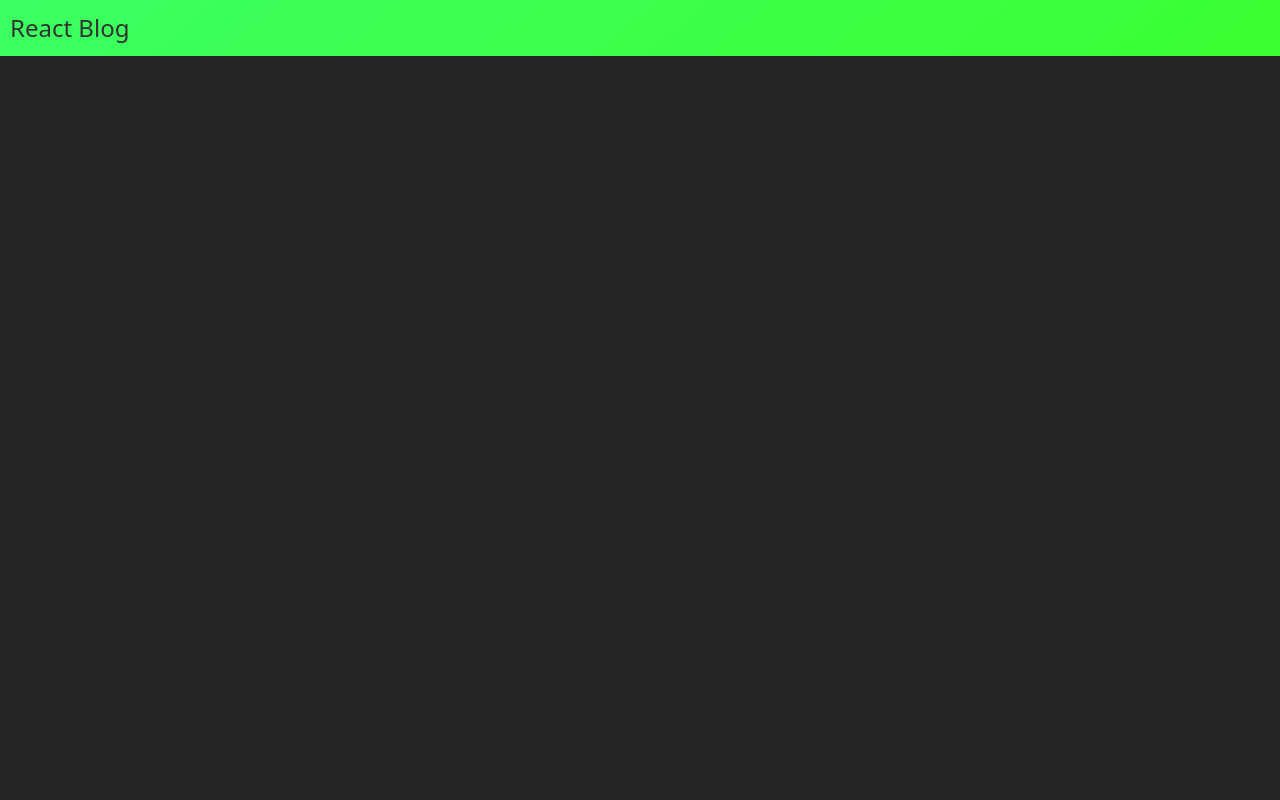
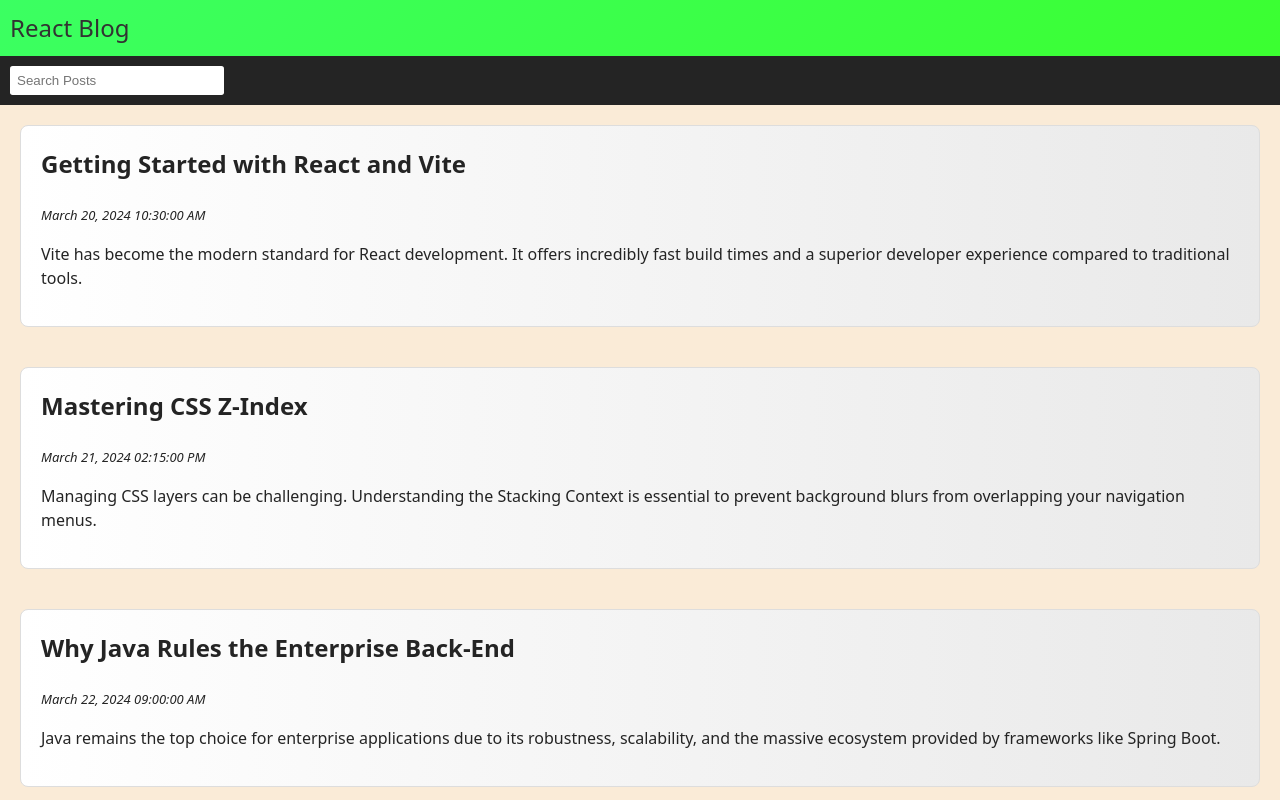
Before and after one commit to Thelink9412/Front-end-Web-Development, a React (Vite) app in the folder BlogAPI/: page / in a window 1280 px wide. Shown: the top 800 px of the page. Built offline with nearby package versions, Linux system fonts and the light colour scheme; data requests are answered from the project's data file.

Commit message:
Added fetched posts, need to add Links

```diff
--- a/BlogAPI/package.json
+++ b/BlogAPI/package.json
@@ -12,7 +12,8 @@
   "dependencies": {
     "axios": "^1.13.2",
     "react": "^19.2.0",
-    "react-dom": "^19.2.0"
+    "react-dom": "^19.2.0",
+    "react-router-dom": "^7.13.0"
   },
   "devDependencies": {
     "@eslint/js": "^9.39.1",
--- a/BlogAPI/src/App.tsx
+++ b/BlogAPI/src/App.tsx
@@ -1,11 +1,47 @@
-import { useState } from 'react'
+import { useEffect, useState } from 'react'
+import api from './api/posts'
+import { isAxiosError } from 'axios';
+import type { PostType } from './lib/types';
+import NavBar from './components/NavBar';
+import {Routes, BrowserRouter, Route} from 'react-router-dom'
+import { PostsContainer } from './components/PostsContainer';
 
 function App() {
+  const [posts, setPosts] = useState<PostType[]>([]);
+  const [searchInput, setSearchInput] = useState<string>('')
+
+  useEffect(() => {
+    const fetchPosts = async () => {
+      try{
+        const results = await api.get('/posts');
+        console.log(results.data)
+        setPosts(results.data)
+      } catch (err){
+        if(isAxiosError(err)){
+          console.log(err.response?.data);
+          console.log(err.response?.status);
+          console.log(err.response?.headers);
+        }
+      }
+    }
+
+    fetchPosts();
+  }, [])
+
   return (
     <>
       <header className='title-header'>
         React Blog
       </header>
+      <NavBar searchInput={searchInput} setSearchInput={setSearchInput}/>
+      <div className='main-container'>
+        <BrowserRouter>
+          <Routes>
+            <Route path='/' element={<PostsContainer posts={posts} searchInput={searchInput}/>}/>
+            {/* <Route path='/post/:id' element={<Post />}></Route> */}
+          </Routes>
+        </BrowserRouter>
+      </div>
     </>
   )
 }
--- /dev/null
+++ b/BlogAPI/src/components/NavBar.tsx
@@ -0,0 +1,16 @@
+import type { NavBarProps } from "../lib/types";
+import '../styles/navbar.css'
+
+export default function NavBar({ searchInput, setSearchInput }: NavBarProps) {
+  return (
+    <nav className="navbar">
+      <input
+        type="text"
+        className="search-input"
+        placeholder="Search Posts"
+        value={searchInput}
+        onChange={(e) => setSearchInput(e.target.value)}
+      />
+    </nav>
+  );
+}
--- /dev/null
+++ b/BlogAPI/src/components/Post.tsx
@@ -0,0 +1,12 @@
+import type { PostProps } from "../lib/types";
+import '../styles/post.css'
+
+export function Post({ info }: PostProps){
+    return (
+        <div className="post" data-id={info.id}>
+            <h2 className="post-title">{info.title}</h2>
+            <span className="post-dateTime">{info.dateTime}</span>
+            <p className="post-body">{info.body}</p>
+        </div>
+    )
+}
--- /dev/null
+++ b/BlogAPI/src/components/PostsContainer.tsx
@@ -0,0 +1,15 @@
+import type { PostsContainerProps } from "../lib/types";
+import { Post } from "./Post";
+import '../styles/postsContainer.css'
+
+export function PostsContainer({ posts, searchInput }: PostsContainerProps) {
+  return (
+    <div className="posts-container">
+      {posts
+        .filter((post) => post.title.toLowerCase().includes(searchInput.toLowerCase()))
+        .map((post, index) => (
+          <Post key={index} info={post} />
+        ))}
+    </div>
+  );
+}
--- a/BlogAPI/src/index.css
+++ b/BlogAPI/src/index.css
@@ -5,7 +5,7 @@
 
   color-scheme: light dark;
   color: rgba(255, 255, 255, 0.87);
-  background-color: #242424;
+  background-color: white;
 
   font-synthesis: none;
   text-rendering: optimizeLegibility;
@@ -25,3 +25,8 @@ body{
   padding: 10px 0 10px 10px;
   color: rgb(50, 50, 50);
 }
+
+.main-container{
+  background-color: antiquewhite;
+  color: #242424;
+}
--- /dev/null
+++ b/BlogAPI/src/lib/types.ts
@@ -0,0 +1,20 @@
+export type PostType = {
+    id: number,
+    title: string,
+    dateTime: string,
+    body: string,
+}
+
+export type NavBarProps = {
+    searchInput: string,
+    setSearchInput: (val: string) => void,
+}
+
+export type PostsContainerProps = {
+    posts: PostType[],
+    searchInput: string,
+}
+
+export type PostProps = {
+    info: PostType,
+}
--- /dev/null
+++ b/BlogAPI/src/styles/navbar.css
@@ -0,0 +1,20 @@
+.navbar{
+  width: 100%;
+  padding: 10px;
+  background-color: #242424;
+}
+
+.navbar .search-input{
+  background-color: white;
+  border: 2px solid transparent;
+  border-radius: .2em;
+  outline: none;
+  width: 200px;
+  padding: 5px;
+  transition: border 0.2s ease-in-out;
+  color: #242424;
+}
+
+.navbar .search-input:focus, .navbar .search-input:hover{
+  border: 2px solid rgba(59, 255, 48, 1);
+}
--- /dev/null
+++ b/BlogAPI/src/styles/post.css
@@ -0,0 +1,22 @@
+.post{
+    cursor: pointer;
+    margin: 20px;
+    padding: 20px;
+    border: 1px solid rgb(221, 221, 221);
+    border-radius: .5em;
+    transition: box-shadow 0.1s ease-in-out;
+    background: linear-gradient(to right, #FFFFFF 0%, #E9E9E9 100%);
+}
+
+.post:hover{
+    box-shadow: 3px 5px 18px 4px rgba(56,56,56,0.64);
+}
+
+.post .post-title{
+    margin-top: 0;
+}
+
+.post .post-dateTime{
+    font-style: italic;
+    font-size: 13px;
+}
--- /dev/null
+++ b/BlogAPI/src/styles/postsContainer.css
@@ -0,0 +1,5 @@
+.posts-container{
+    display: flex;
+    flex-direction: column;
+    margin-bottom: 20px;
+}
```
Also changed, not shown: 1 other file (tests, documents, lock files or other folders).
